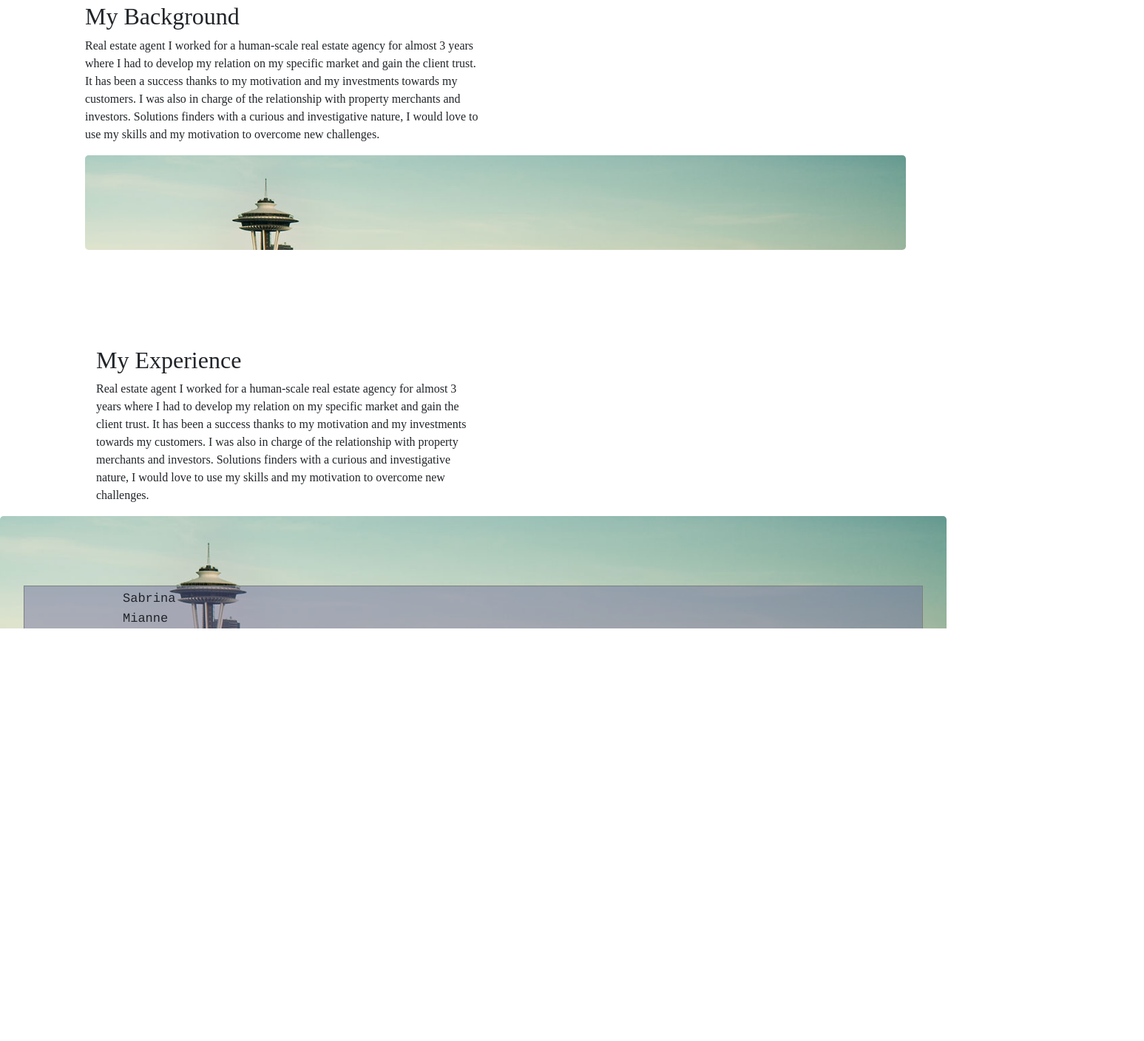
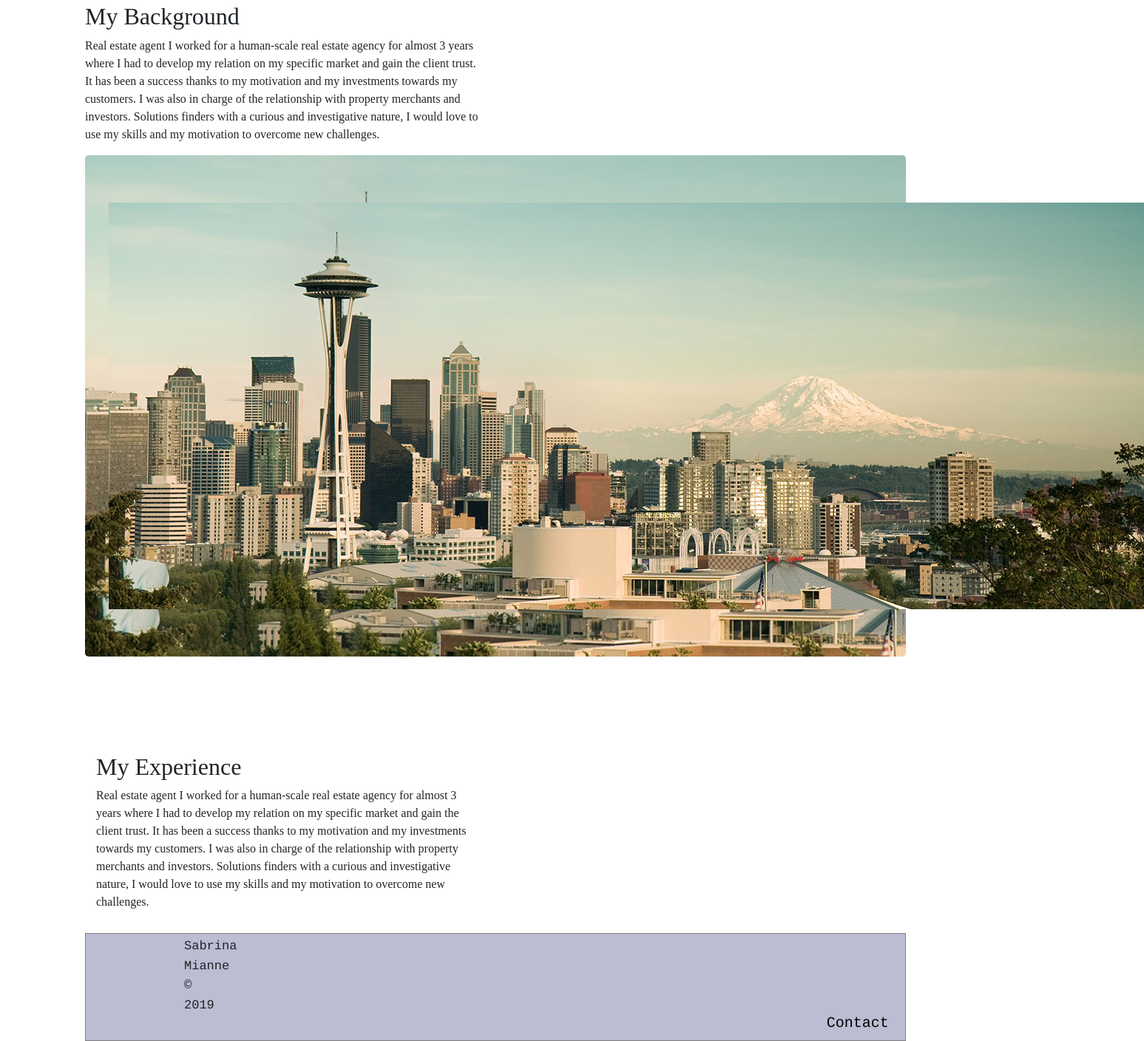
Before and after one commit to sabrinamianne/week-1-rev-test2, a plain HTML site: page bg.html in a window 1280 px wide. Shown: the part 675-2083 px from the top of the page at 74% size, 1547 px wide, since content can reach past the window. Before the commit the page ends 1683 px from the top, so only its background shows below. Drawn offline with Linux system fonts and the light colour scheme.

Commit message:
Update bg.html

```diff
--- a/bg.html
+++ b/bg.html
@@ -76,6 +76,7 @@
 
         </div class="container">
           <div class="jumbotron">
+            <img class="imgg" src="img/sea.jpeg">
           </div>
         <div>
 
@@ -90,10 +91,7 @@
         </div>
       </div>
     </div>
-    </div class="container">
-      <div class="jumbotron" style="background-image: href="img/sea.jpeg"); background-size: 100% 100%;">
-    <div>
-
+    <div class="container">
 
     <div class="boxmodel-2">
       <div class="container">
```
